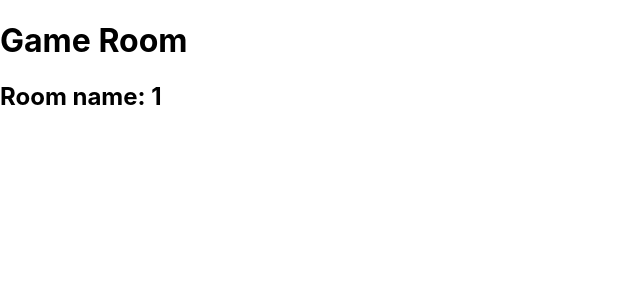
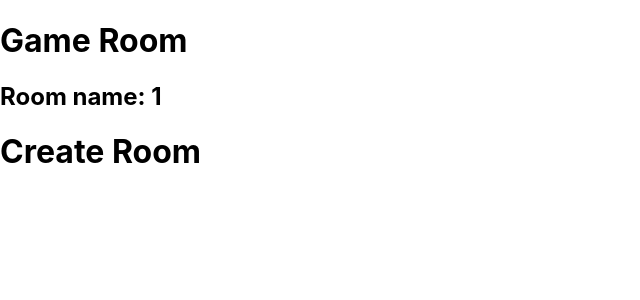
Before and after one commit to shahwaiznq/mafia, a React (Create React App) app: page /1 in a window 1280 px wide. Shown: the top 300 px of the page, without its empty margins (0-640 px from the left). Built offline with nearby package versions, Linux system fonts and the light colour scheme; no server answers; the database is empty.

Commit message:
room joiner using forms

```diff
--- a/src/components/Room.jsx
+++ b/src/components/Room.jsx
@@ -10,29 +10,65 @@ require('firebase/database');
 
 export class Room extends Component {
 
-    constructor() {
-        super();
+    constructor(props) {
+        super(props);
         this.state = {
             address: '',
-            live: undefined
+            live: undefined,
+            rooms: {},
+            name: '',
+            sendToGame: false
         }
+
+        this.roomCreator = this.roomCreator.bind(this);
+        this.roomJoiner = this.roomJoiner.bind(this);
 
     }
 
+    handleSubmit = (event) => {
+        event.preventDefault();
+        this.setState({sendToGame: true});
+    }
+
+    handleChange = (event) => {
+        this.setState({name: event.target.value});
+    }
+
     roomCreator = () => {
+        return(
+            <div>
+                <h1>Create Room</h1>
+            </div>
+        )
+    }
 
+    roomJoiner = () => {
+        return(
+            <div>
+                <h1>Join Room</h1>
+                <form onSubmit={this.handleSubmit}>
+                    <label>
+                        Player Name: <input type="text" name="name" value={this.state.name} onChange={this.handleChange} />
+                    </label>
+                    <input type="submit" value="Submit"/>
+                </form>
+            </div>
+        )
     }
 
     componentDidMount() {
-        let rooms = {};
+
         this.setState({address: this.props.match.params.name });
-        db.ref('rooms').on("value", function(snapshot) {
-            console.log(snapshot.val());
-        });
-        console.log(rooms);
-        if(rooms[this.state.address]){
-            this.setState = true;
-        }
+
+        db.ref('/rooms').on("value", function(snapshot) {
+            this.setState({rooms: snapshot.val() });
+            if(this.state.rooms[this.state.address]){
+                this.setState({live: true});
+            } else {
+                this.setState({live: false});
+            }
+        }.bind(this));
+
     }
 
     render() {
@@ -41,7 +77,7 @@ export class Room extends Component {
             <div>
                 <h1>Game Room</h1>
                 <h2>Room name: {this.state.address}</h2>
-                {}
+                {this.state.live ? this.roomJoiner() : this.roomCreator() }
             </div>
         )
     }
```
